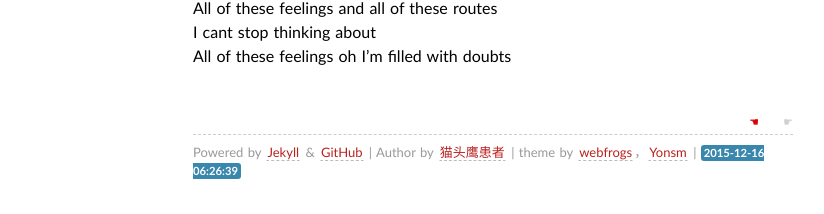
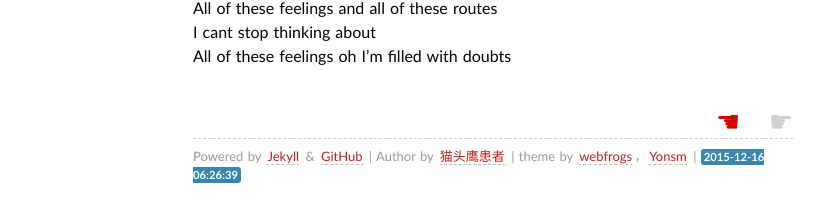
Before and after one commit to NightKs/NightKs.github.io, a Jekyll site: the page built from _posts/2015-12-16-can't stop.md, in a window 1280 px wide. Shown: the part 811-1025 px from the top of the page, without its empty margins (147-971 px from the left). Built offline with Jekyll 4.4.1, drawn with Linux system fonts in a browser that asks for light colours; some web fonts are replaced; Markdown is read by kramdown in place of the engine named in the settings; comment, search, counter and statistics services are not loaded.

Commit message:
Update style.css

```diff
--- a/media/css/style.css
+++ b/media/css/style.css
@@ -43,8 +43,8 @@ blockquote p{margin:0;padding:.5em 0;}
 .listing-item time{color:#999999;}
 .listing-seperator{font-weight:bold;}
 .meta{text-align:right;font-size:12px;}
-.pageNav{font-weight:bold;font-size:12px;}
-.pageNavInvalid{font-weight:bold;font-size:12px;color:#D0D0D0;}
+.pageNav{font-weight:bold;font-size:30px;}
+.pageNavInvalid{font-weight:bold;font-size:30px;color:#D0D0D0;}
 header{padding:.5em 0;border-bottom: 1px solid #cccccc;}
 nav{font-family:"Electrolize",sans-serif;font-size:1.1em;text-transform:uppercase;float:left;margin-left:-12em;width:9em;text-align:right;}
 nav a{display:block;padding:.7em 1em;color:#000000;}
```
